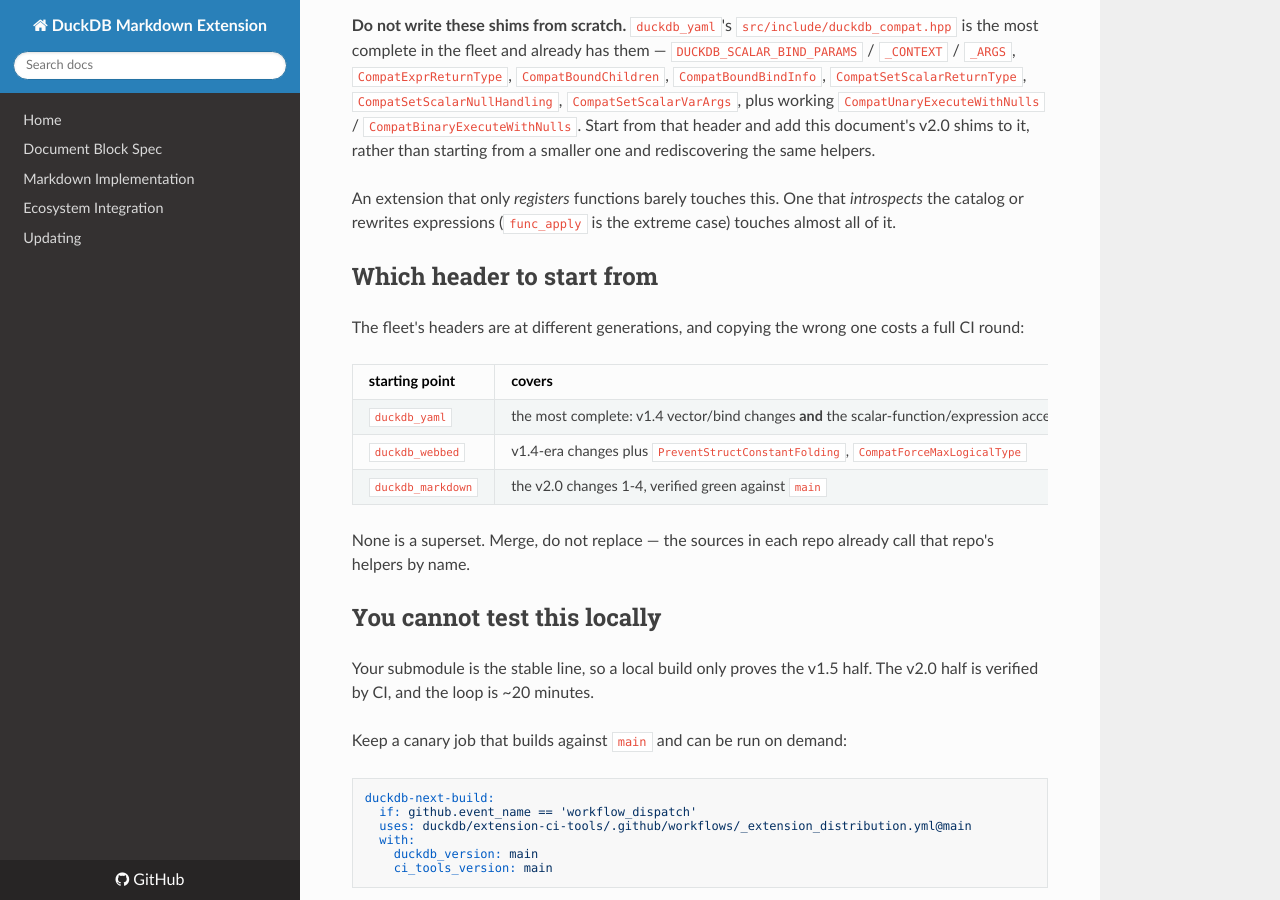
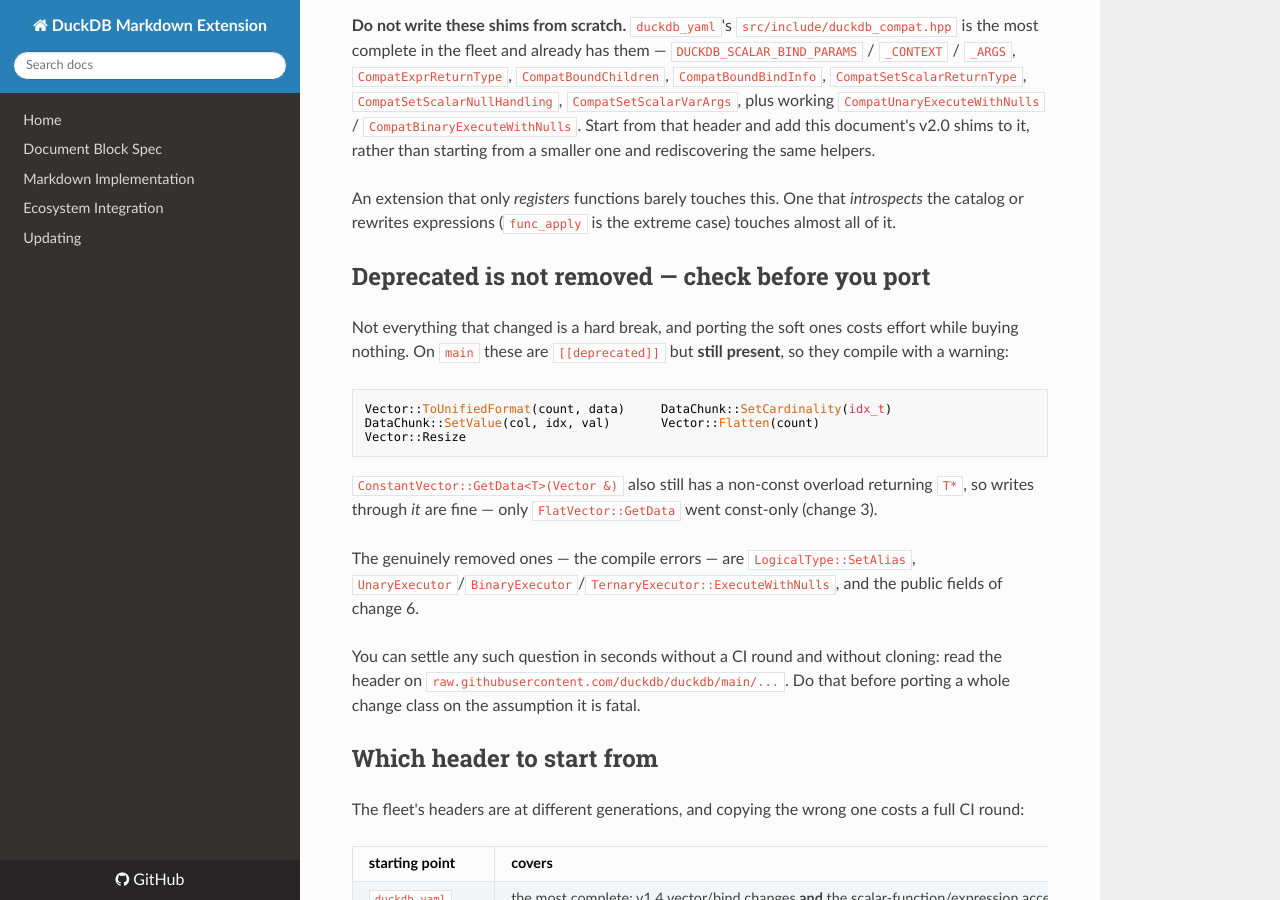
Before and after one commit to teaguesterling/duckdb_markdown, an MkDocs documentation site: the page built from docs/duckdb_v2_migration.md, in a window 1280 px wide and 900 px high, scrolled down 4034 px. Built offline with MkDocs 1.6.1, drawn with Linux system fonts in a browser that asks for light colours; nearby versions of some CDN libraries.

Commit message:
docs: separate what v2.0 actually removed from what it merely deprecated
Several APIs the guide implied were fatal are [[deprecated]] but still present
on main and compile with a warning: ToUnifiedFormat(count, data),
SetCardinality, SetValue, Flatten(count), Resize. ConstantVector::GetData
likewise keeps a non-const overload — only FlatVector::GetData went const-only.
Porting those buys nothing.

Also notes that reading the header on raw.githubusercontent settles the
question in seconds, instead of spending a 20-minute CI round to find out.

Found while porting panduck.

Co-Authored-By: Claude Opus 5 (1M context) <noreply@anthropic.com>
Claude-Session: https://claude.ai/code/session_01XoHU19qnngy1CJnXyX1csz

````diff
--- a/docs/duckdb_v2_migration.md
+++ b/docs/duckdb_v2_migration.md
@@ -221,6 +221,30 @@ An extension that only *registers* functions barely touches this. One that
 *introspects* the catalog or rewrites expressions (`func_apply` is the extreme
 case) touches almost all of it.
 
+## Deprecated is not removed — check before you port
+
+Not everything that changed is a hard break, and porting the soft ones costs
+effort while buying nothing. On `main` these are `[[deprecated]]` but **still
+present**, so they compile with a warning:
+
+```
+Vector::ToUnifiedFormat(count, data)     DataChunk::SetCardinality(idx_t)
+DataChunk::SetValue(col, idx, val)       Vector::Flatten(count)
+Vector::Resize
+```
+
+`ConstantVector::GetData<T>(Vector &)` also still has a non-const overload
+returning `T*`, so writes through *it* are fine — only `FlatVector::GetData`
+went const-only (change 3).
+
+The genuinely removed ones — the compile errors — are `LogicalType::SetAlias`,
+`UnaryExecutor`/`BinaryExecutor`/`TernaryExecutor::ExecuteWithNulls`, and the
+public fields of change 6.
+
+You can settle any such question in seconds without a CI round and without
+cloning: read the header on `raw.githubusercontent.com/duckdb/duckdb/main/...`.
+Do that before porting a whole change class on the assumption it is fatal.
+
 ## Which header to start from
 
 The fleet's headers are at different generations, and copying the wrong one costs
````
